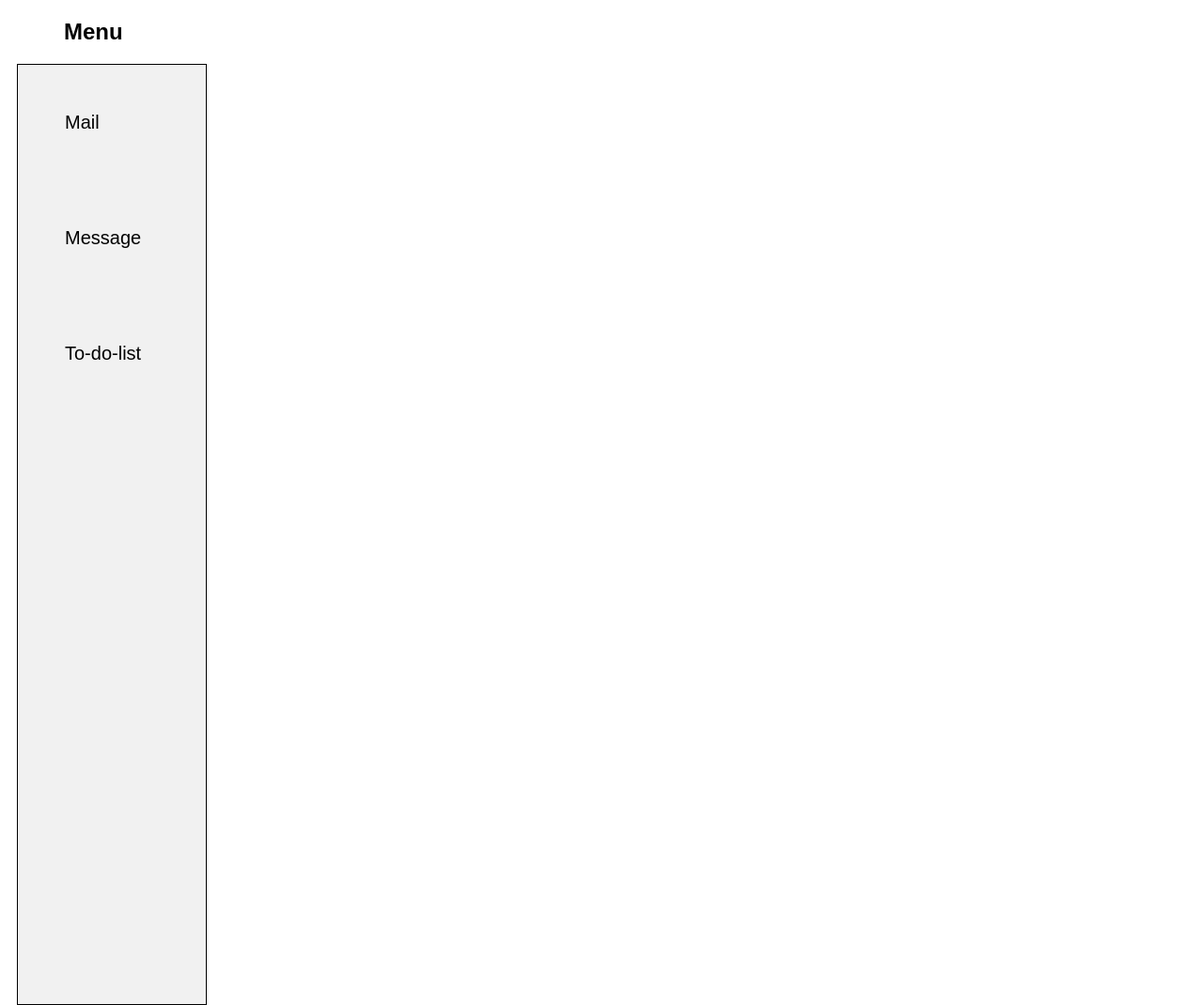
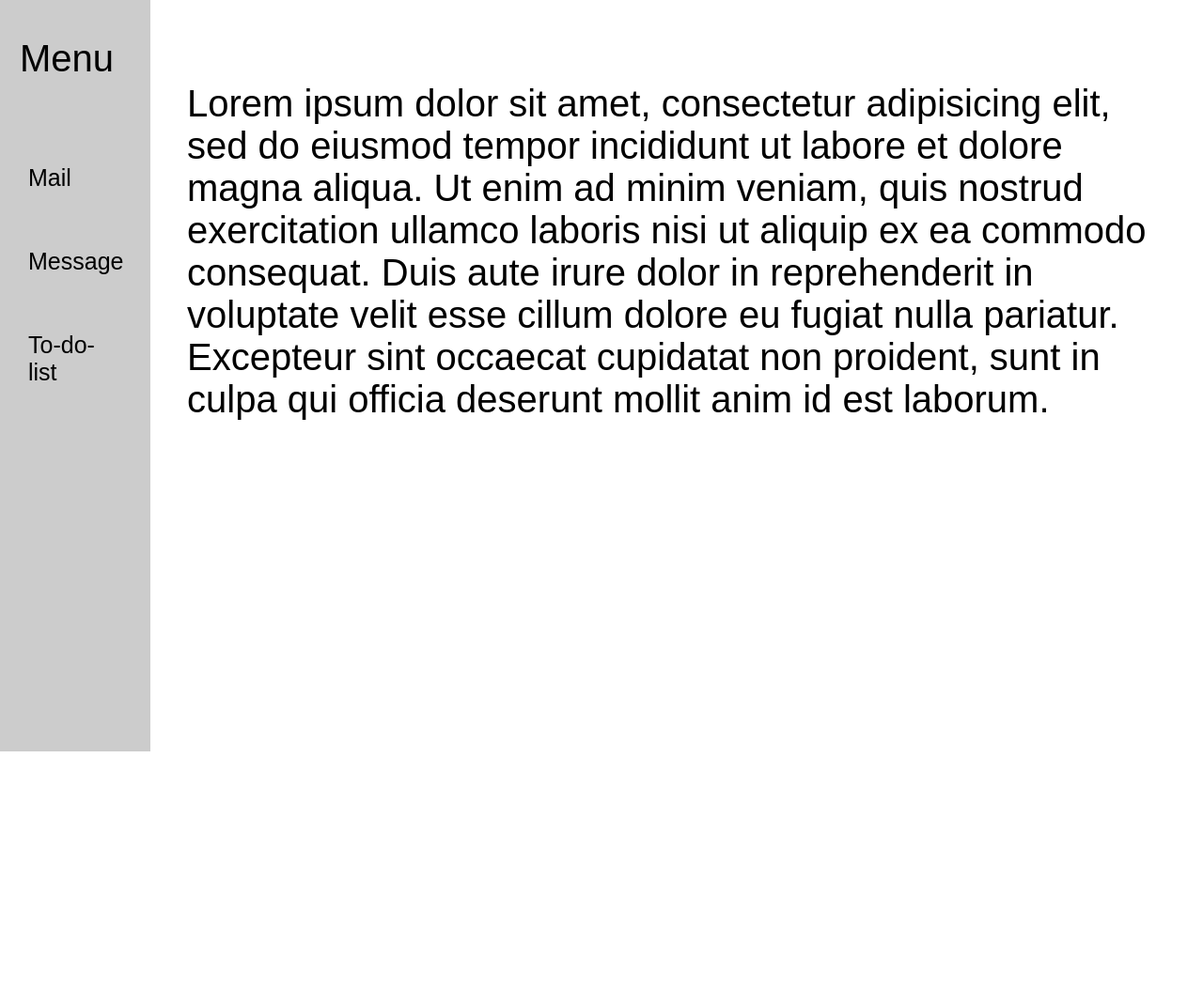
Before and after one commit to Kamoates/wfh-productivity-system, a PHP site: page /newUI.html in a window 1280 px wide. Shown: the whole page at 94% size. After the commit the page ends 800 px from the top, so only its background shows below. Run offline with PHP 8.4, Linux system fonts and the light colour scheme.

Commit message:
some modifications

```diff
--- a/newUI-style.css
+++ b/newUI-style.css
@@ -1,35 +1,7 @@
-//*{
-	font-family: Arial, sans-serif;
-}
-body h1{
-	padding-top:20px;
-	padding-left:20px;
-}
-
-.elements{
-	padding: 20px;
-	padding-bottom: 50px;
-	padding-top:50px;
-	padding right:0px;
-}
-.v1{
-	border-right: 6px solid black;
-  	height: 500px;
-  	margin-right:1100px;
-  	background-color: gray;
-}
-.menu{
-	{
-  width: 35px;
-  height: 5px;
-  background-color: black;
-  margin: 6px 0;
-}**/
-
-
+/**
 * {box-sizing: border-box;}
 h2{margin-left:60px; font-family: sans-serif;}
-/* Style the tab */
+/* Style the tab
 .tab {
   float: left;
   border: 1px solid black;
@@ -40,7 +12,7 @@ h2{margin-left:60px; font-family: sans-serif;}
   margin-left:10px;
 }
 
-/* Style the buttons that are used to open the tab content */
+/* Style the buttons that are used to open the tab content
 .tab button {
   display: block;
   background-color: inherit;
@@ -54,12 +26,12 @@ h2{margin-left:60px; font-family: sans-serif;}
   transition: 0.3s;
 }
 
-/* Change background color of buttons on hover */
+/* Change background color of buttons on hover
 .tab button:hover {
   background-color: #ddd;
 }
 
-/* Create an active/current "tab button" class */
+/* Create an active/current "tab button" class
 .tab button.active {
   background-color: #ccc;
 }
@@ -68,3 +40,62 @@ h2{margin-left:60px; font-family: sans-serif;}
 	font-size: 20px;
 	text-align: center;
 }
+*/
+
+*{
+	font-family:sans-serif;
+}
+/* The sidebar menu */
+.sidenav {
+  height: 100%; /* Full-height: remove this if you want "auto" height */
+  width: 160px; /* Set the width of the sidebar */
+  position: fixed; /* Fixed Sidebar (stay in place on scroll) */
+  z-index: 1; /* Stay on top */
+  top: 0; /* Stay at the top */
+  left: 0;
+  background-color: #ccc; /* Black */
+  overflow-x: hidden; /* Disable horizontal scroll */
+  padding-top: 20px;
+}
+
+/* The navigation menu links */
+.sidenav a {
+  padding: 30px;
+  text-decoration: none;
+  font-size: 25px;
+  color: black;
+  display: block;
+}
+
+/* When you mouse over the navigation links, change their color */
+.sidenav a:hover {
+  color: #f1f1f1;
+}
+
+/* Style page content */
+.main {
+  margin-left: 160px; /* Same as the width of the sidebar */
+  padding: 0px 10px;
+}
+
+/* On smaller screens, where height is less than 450px, change the style of the sidebar (less padding and a smaller font size) */
+@media screen and (max-height: 450px) {
+  .sidenav {padding-top: 15px;}
+  .sidenav a {font-size: 18px;}
+}
+p{
+	padding: 20px;
+	margin-top:0;
+	margin-left:1px;
+	font-size:40px;
+
+	border-top:1px white solid;
+
+	border-bottom:1px white solid;
+
+	border:transparent;
+}
+#content{
+	font-size:
+	border:hidden;
+}
--- a/newUI.html
+++ b/newUI.html
@@ -6,16 +6,23 @@
 	</head>
 	<body>
 		<h2>Menu</h2>
-		<div class="tab">
-	 	 	<button class="tablinks" onclick="openCity(event, 'London')">
-	 	 		Mail
-	 	 	</button>
-			<button class="tablinks" onclick="openCity(event, 'Paris')">
-				Message
-			</button>
- 		 	<button class="tablinks" onclick="openCity(event, 'Tokyo')">
- 		 		To-do-list
- 		 	</button>
+		<!-- Side navigation -->
+		<div class="sidenav">
+		  <p>Menu</p>
+		  <a href="#">Mail</a>
+		  <a href="#">Message</a>
+		  <a href="#">To-do-list</a>
 		</div>
+
+		<!-- Page content -->
+		<div class="main">
+		  <p id="content">Lorem ipsum dolor sit amet, consectetur adipisicing elit, sed do eiusmod
+		  tempor incididunt ut labore et dolore magna aliqua. Ut enim ad minim veniam,
+		  quis nostrud exercitation ullamco laboris nisi ut aliquip ex ea commodo
+		  consequat. Duis aute irure dolor in reprehenderit in voluptate velit esse
+		  cillum dolore eu fugiat nulla pariatur. Excepteur sint occaecat cupidatat non
+		  proident, sunt in culpa qui officia deserunt mollit anim id est laborum.</p>
+		</div>
+
 	</body>
 </html>
```
